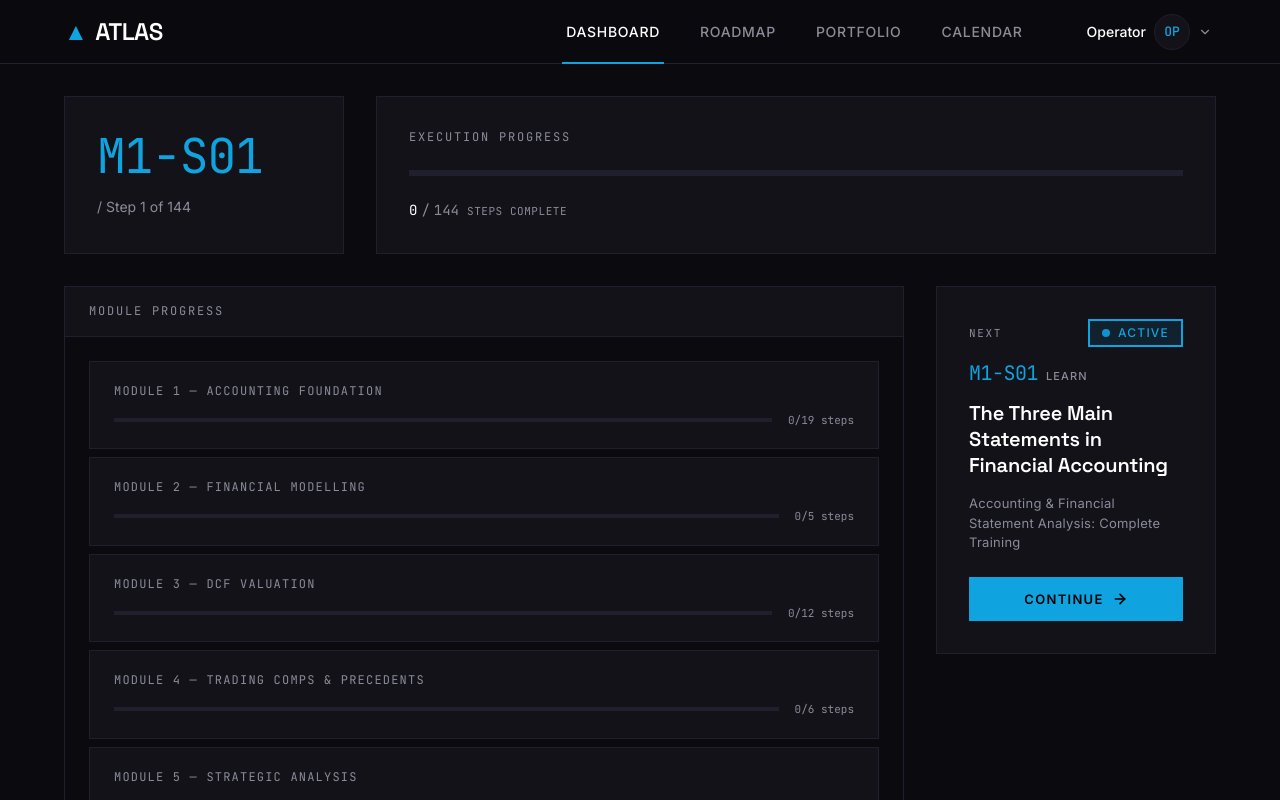
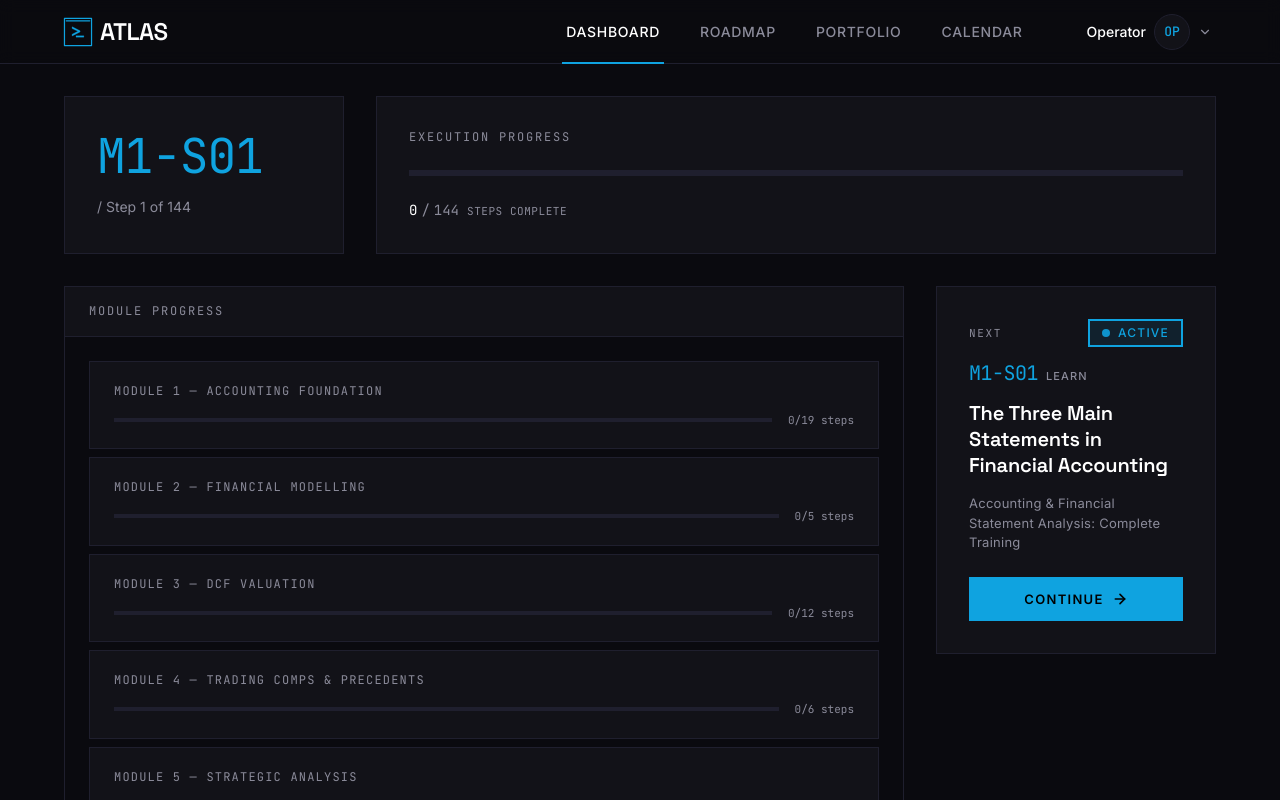
Before and after one commit to rirtakmanna/ibforge, a React (Vite) app: page / in a window 1280 px wide. Shown: the top 800 px of the page. Built offline with nearby package versions, Linux system fonts and the light colour scheme.

Commit message:
feat: brand logo overhaul + tablet collapse — Phase 2B Batch A

```diff
--- a/src/components/Layout.css
+++ b/src/components/Layout.css
@@ -45,11 +45,56 @@
   font: var(--text-h3);
   letter-spacing: var(--tracking-tighter);
   color: var(--color-text-primary);
+  text-decoration: none;
+}
+
+.layout-brand .layout-brand-word {
+  color: var(--color-text-primary);
+  transition: color var(--duration-base) linear;
+}
+
+.layout-brand:hover .layout-brand-word {
+  color: var(--color-electric-blue);
+}
+
+.layout-brand.is-active .layout-brand-word {
+  color: var(--color-text-primary);
 }
 
 .layout-brand-mark {
+  position: relative;
+  display: inline-flex;
+  align-items: center;
+  justify-content: center;
+  width: 28px;
+  height: 28px;
+  flex-shrink: 0;
   color: var(--color-electric-blue);
-  font: var(--text-h3);
+}
+
+.layout-brand-mark .layout-logo-static,
+.layout-brand-mark .layout-logo-rotor {
+  position: absolute;
+  inset: 0;
+  width: 100%;
+  height: 100%;
+  display: block;
+  overflow: visible;
+}
+
+/* SMIL <animateTransform> on the rotor cannot be stopped via animation-duration:0s.
+   Pausing via animation-play-state is the only mechanism that works for SVG SMIL.
+   Per Core Architecture Rule 4(c): SMIL is the one permitted exception to the
+   "Framer Motion for all animations" rule, and it MUST respect prefers-reduced-motion. */
+@media (prefers-reduced-motion: reduce) {
+  .layout-brand-mark .layout-logo-rotor animateTransform,
+  .layout-mobile-brand .layout-logo-rotor animateTransform {
+    animation-play-state: paused;
+  }
+  .layout-brand-mark .layout-logo-rotor,
+  .layout-mobile-brand .layout-logo-rotor {
+    display: none;
+  }
 }
 
 .layout-nav {
@@ -158,16 +203,25 @@
 }
 
 .layout-mobile-brand {
+  position: relative;
   display: inline-flex;
   align-items: center;
   justify-content: center;
   width: 32px;
   height: 32px;
+  flex-shrink: 0;
   color: var(--color-electric-blue);
+  text-decoration: none;
 }
 
-.layout-mobile-brand svg {
+.layout-mobile-brand .layout-logo-static,
+.layout-mobile-brand .layout-logo-rotor {
+  position: absolute;
+  inset: 0;
+  width: 100%;
+  height: 100%;
   display: block;
+  overflow: visible;
 }
 
 .layout-bottom-dock {
@@ -240,6 +294,13 @@
   .layout-main {
     padding: var(--space-lg) var(--space-xl);
   }
+  /* Tablet: brand collapses to icon-only, mirroring icon-only nav.
+     Wordmark hidden via CSS only — JSX unchanged, so desktop ≥1024px
+     still renders the full lockup. aria-label="ATLAS — Dashboard" on
+     the NavLink keeps screen-reader access to the brand name. */
+  .layout-brand .layout-brand-word {
+    display: none;
+  }
 }
 
 /* Mobile (<768px): top bar + bottom dock; desktop top bar hidden */
--- a/src/components/Layout.jsx
+++ b/src/components/Layout.jsx
@@ -35,12 +35,70 @@ function Layout() {
       {/* Desktop + Tablet top bar */}
       <header className="layout-top" role="banner">
         <div className="layout-top-inner">
-          <div className="layout-brand" aria-label="ATLAS">
+          <NavLink to="/" end className="layout-brand" aria-label="ATLAS — Dashboard">
             <span className="layout-brand-mark" aria-hidden="true">
-              ▲
+              <svg
+                className="layout-logo-static"
+                width="28"
+                height="28"
+                viewBox="0 0 362 362"
+                xmlns="http://www.w3.org/2000/svg"
+              >
+                <rect
+                  x="6"
+                  y="6"
+                  width="350"
+                  height="350"
+                  stroke="var(--color-electric-blue)"
+                  strokeWidth="16"
+                  strokeLinejoin="round"
+                  fill="none"
+                />
+                <path
+                  d="M208.215 178.807C208.215 179.371 207.898 179.888 207.396 180.144L106.681 231.438C106.216 231.675 105.661 231.654 105.216 231.381C104.771 231.108 104.5 230.624 104.5 230.103V210.085C104.5 209.509 104.83 208.984 105.349 208.733L180.449 172.551L105.349 136.369C104.83 136.119 104.5 135.594 104.5 135.018V115C104.5 114.478 104.771 113.993 105.216 113.721C105.661 113.448 106.216 113.426 106.681 113.663L207.396 164.959C207.898 165.215 208.215 165.732 208.215 166.296V178.807Z"
+                  fill="var(--color-electric-blue)"
+                  stroke="var(--color-electric-blue)"
+                  strokeWidth="4"
+                  strokeLinejoin="round"
+                />
+                <path
+                  d="M256 228.502C256.552 228.502 257 228.95 257 229.502V246.705C257 247.257 256.552 247.705 256 247.705H155.911C155.359 247.705 154.911 247.257 154.911 246.705V229.502C154.911 228.95 155.359 228.502 155.911 228.502H256Z"
+                  fill="var(--color-electric-blue)"
+                  stroke="var(--color-electric-blue)"
+                  strokeWidth="3"
+                  strokeLinejoin="round"
+                />
+              </svg>
+              <svg
+                className="layout-logo-rotor"
+                width="28"
+                height="28"
+                viewBox="0 0 362 362"
+                xmlns="http://www.w3.org/2000/svg"
+              >
+                <line
+                  x1="29.5"
+                  y1="36.5"
+                  x2="332.5"
+                  y2="36.5"
+                  stroke="var(--color-electric-blue)"
+                  strokeWidth="17"
+                  strokeLinecap="round"
+                >
+                  <animateTransform
+                    attributeName="transform"
+                    attributeType="XML"
+                    type="rotate"
+                    from="0 181 181"
+                    to="360 181 181"
+                    dur="4s"
+                    repeatCount="indefinite"
+                  />
+                </line>
+              </svg>
             </span>
             <span className="layout-brand-word">ATLAS</span>
-          </div>
+          </NavLink>
 
           <nav className="layout-nav layout-nav-desktop" aria-label="Primary">
             {NAV_ITEMS.map((item) => (
@@ -87,12 +145,12 @@ function Layout() {
          Overrides Brand System §Mobile Navigation (which specifies avatar-left).
          Reason: operator preference; dropdown anchored right to prevent overflow. */}
       <header className="layout-mobile-top" role="banner" aria-label="ATLAS">
-        <span className="layout-mobile-brand" aria-label="ATLAS">
+        <NavLink to="/" end className="layout-mobile-brand" aria-label="ATLAS — Dashboard">
           <svg
+            className="layout-logo-static"
             width="32"
             height="32"
             viewBox="0 0 362 362"
-            fill="none"
             xmlns="http://www.w3.org/2000/svg"
             aria-hidden="true"
           >
@@ -102,34 +160,54 @@ function Layout() {
               width="350"
               height="350"
               stroke="var(--color-electric-blue)"
-              strokeWidth="12"
+              strokeWidth="16"
               strokeLinejoin="round"
+              fill="none"
             />
             <path
               d="M208.215 178.807C208.215 179.371 207.898 179.888 207.396 180.144L106.681 231.438C106.216 231.675 105.661 231.654 105.216 231.381C104.771 231.108 104.5 230.624 104.5 230.103V210.085C104.5 209.509 104.83 208.984 105.349 208.733L180.449 172.551L105.349 136.369C104.83 136.119 104.5 135.594 104.5 135.018V115C104.5 114.478 104.771 113.993 105.216 113.721C105.661 113.448 106.216 113.426 106.681 113.663L207.396 164.959C207.898 165.215 208.215 165.732 208.215 166.296V178.807Z"
               fill="var(--color-electric-blue)"
               stroke="var(--color-electric-blue)"
-              strokeWidth="3"
+              strokeWidth="4"
               strokeLinejoin="round"
             />
             <path
               d="M256 228.502C256.552 228.502 257 228.95 257 229.502V246.705C257 247.257 256.552 247.705 256 247.705H155.911C155.359 247.705 154.911 247.257 154.911 246.705V229.502C154.911 228.95 155.359 228.502 155.911 228.502H256Z"
               fill="var(--color-electric-blue)"
               stroke="var(--color-electric-blue)"
-              strokeWidth="2"
+              strokeWidth="3"
               strokeLinejoin="round"
             />
+          </svg>
+          <svg
+            className="layout-logo-rotor"
+            width="32"
+            height="32"
+            viewBox="0 0 362 362"
+            xmlns="http://www.w3.org/2000/svg"
+            aria-hidden="true"
+          >
             <line
               x1="29.5"
               y1="36.5"
               x2="332.5"
               y2="36.5"
               stroke="var(--color-electric-blue)"
-              strokeWidth="13"
+              strokeWidth="17"
               strokeLinecap="round"
-            />
+            >
+              <animateTransform
+                attributeName="transform"
+                attributeType="XML"
+                type="rotate"
+                from="0 181 181"
+                to="360 181 181"
+                dur="4s"
+                repeatCount="indefinite"
+              />
+            </line>
           </svg>
-        </span>
+        </NavLink>
         <div className="layout-mobile-avatar-slot">
           <AvatarMenu variant="icon" />
         </div>
--- a/src/index.css
+++ b/src/index.css
@@ -17,6 +17,11 @@ html {
   scroll-behavior: smooth;
   -webkit-text-size-adjust: 100%;
   text-size-adjust: 100%;
+
+  /* ATLAS is always dark — do not respect prefers-color-scheme light mode.
+   * Prevents iOS/macOS from inverting form inputs and scrollbars when the OS
+   * is set to system light mode. The terminal aesthetic is brand-defining. */
+  color-scheme: dark;
 }
 
 body {
--- a/src/pages/Login.jsx
+++ b/src/pages/Login.jsx
@@ -78,7 +78,13 @@ function AtlasLogoAnimated() {
             strokeWidth="3"
             strokeLinejoin="round"
           />
-
+          <path
+            d="M256 228.502C256.552 228.502 257 228.95 257 229.502V246.705C257 247.257 256.552 247.705 256 247.705H155.911C155.359 247.705 154.911 247.257 154.911 246.705V229.502C154.911 228.95 155.359 228.502 155.911 228.502H256Z"
+            fill="var(--color-electric-blue)"
+            stroke="var(--color-electric-blue)"
+            stroke-width="2.5"
+            stroke-linejoin="round"
+          />
         </svg>
         <svg
           className="login-logo-rotor"
@@ -133,7 +139,9 @@ function Login() {
     <main className="login" role="main">
       <div className="login-card">
         <AtlasLogoAnimated />
-        <p className="login-tagline">An execution-enforced IB Analyst Training OS</p>
+        <p className="login-tagline">
+          An execution-enforced IB Analyst Training OS
+        </p>
         <button
           type="button"
           className="login-button"
```
